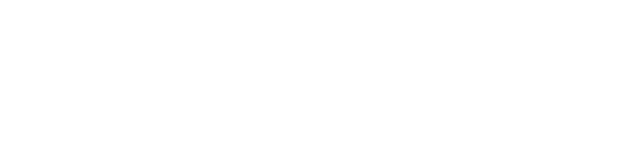
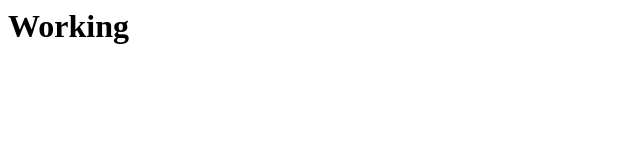
Before and after one commit to kasheeri/insta, a plain HTML site: page index.html in a window 1280 px wide. Shown: the whole page, without its empty margins (0-640 px from the left). Drawn offline with Linux system fonts and the light colour scheme.

Commit message:
Update index.html

```diff
--- a/index.html
+++ b/index.html
@@ -1,3 +1,5 @@
 <html>
-
+  <body>
+    <h1>Working</h1>
+  </body>
 </html>
```
